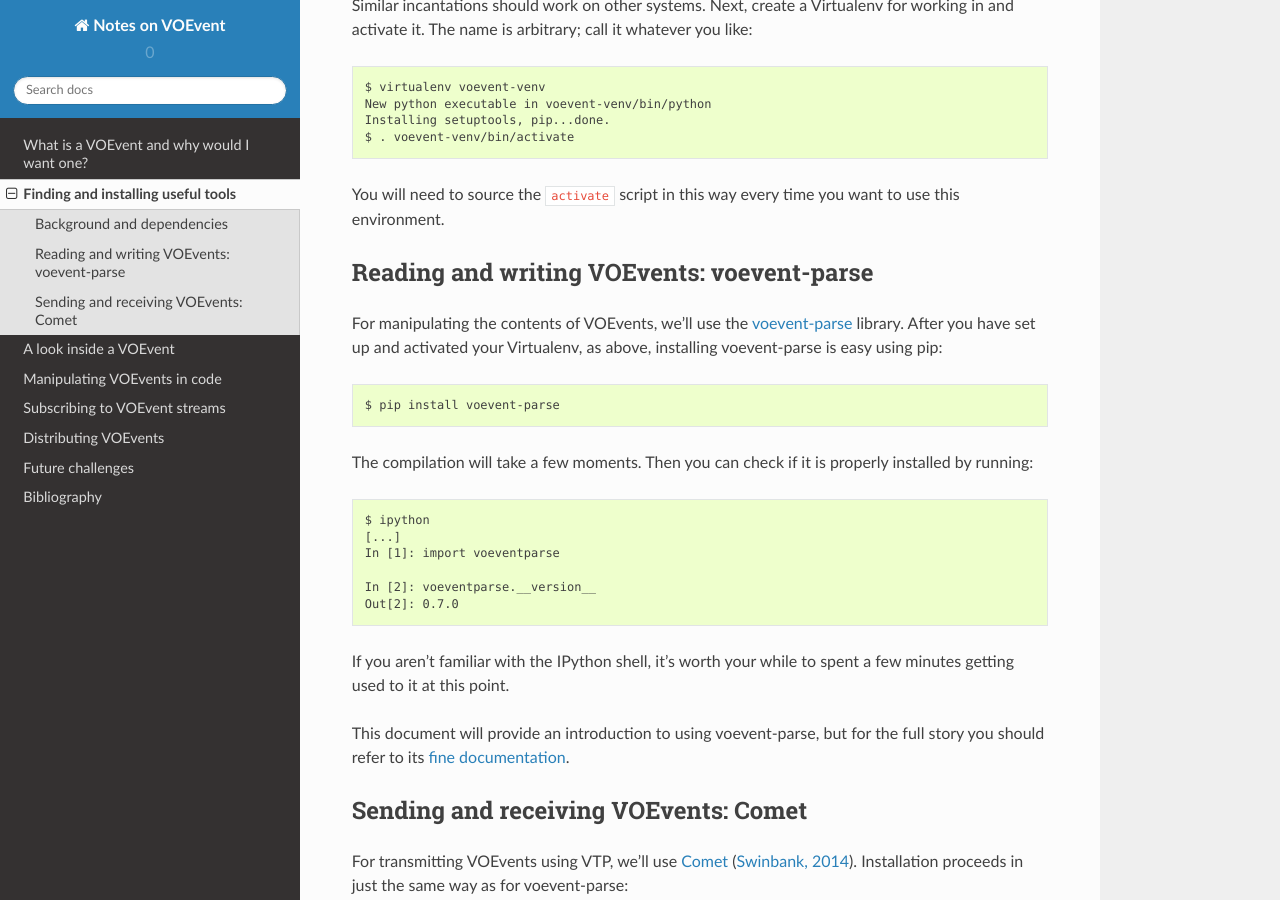
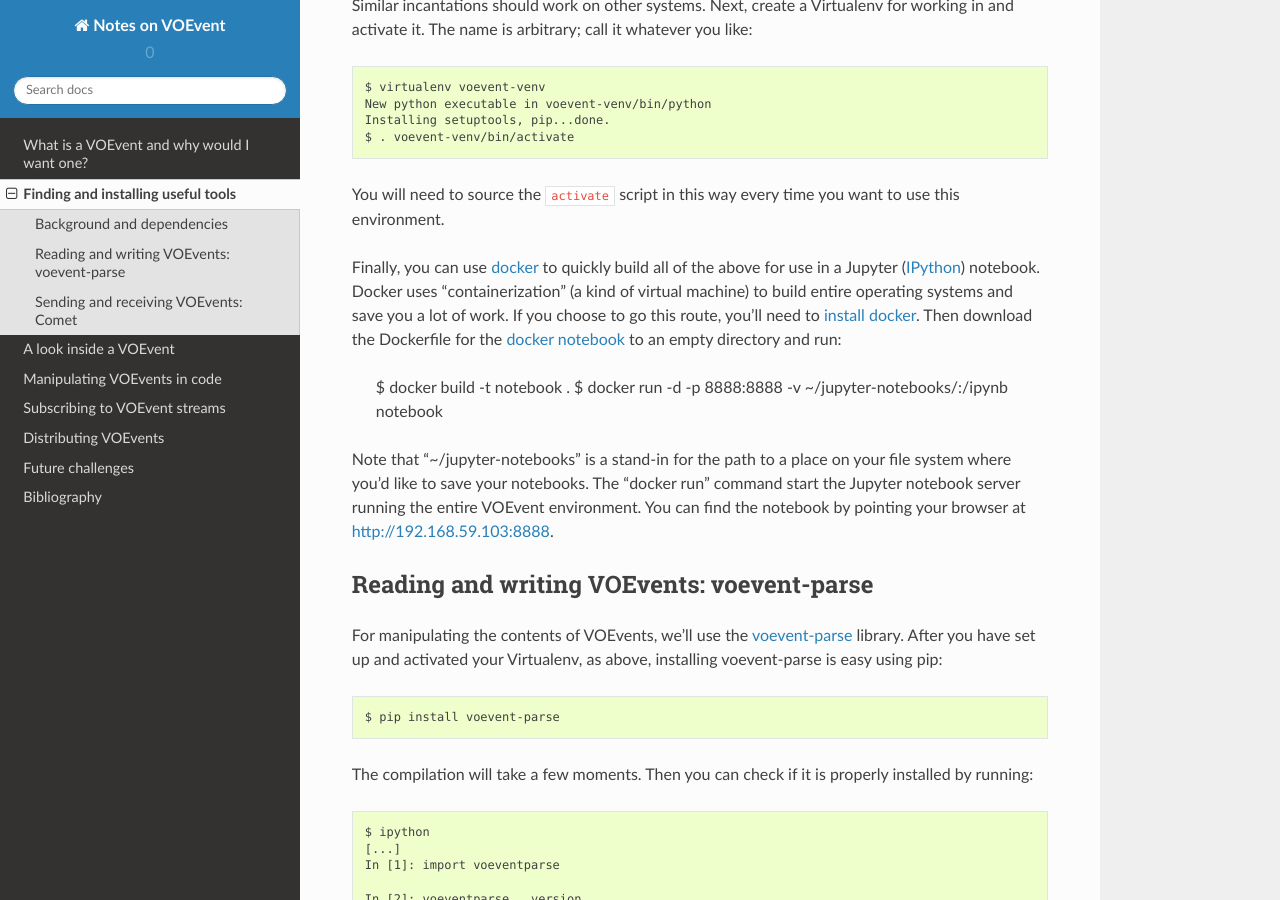
Before and after one commit to jdswinbank/voevent-notes, a Sphinx documentation site: the page built from docs/setup.rst, in a window 1280 px wide and 900 px high, scrolled down 1139 px. Built offline with Sphinx 7.4.7 and the Read the Docs theme 2.0.0, drawn with Linux system fonts in a browser that asks for light colours.

Commit message:
added docker install instructions

```diff
--- a/docs/setup.rst
+++ b/docs/setup.rst
@@ -65,6 +65,24 @@ like::
 You will need to source the ``activate`` script in this way every time you
 want to use this environment.
 
+Finally, you can use `docker`_ to quickly build all of the above for use in
+a Jupyter (`IPython`_) notebook. Docker uses "containerization" (a kind of virtual
+machine) to build entire operating systems and save you a lot of work.
+If you choose to go this route, you'll need to `install docker`_. Then
+download the Dockerfile for the `docker notebook`_ to an empty directory and
+run:
+
+  $ docker build -t notebook .
+  $ docker run -d -p 8888:8888 -v ~/jupyter-notebooks/:/ipynb notebook
+
+Note that "~/jupyter-notebooks" is a stand-in for the path to a place on your
+file system where you'd like to save your notebooks. The "docker run" command
+start the Jupyter notebook server running the entire VOEvent environment. You
+can find the notebook by pointing your browser at http://192.168.59.103:8888.
+
+.. _install docker: https://docs.docker.com/installation/
+.. _docker notebook: https://github.com/caseyjlaw/voevent-docker-notebook
+.. _docker: https://www.docker.com
 .. _pip: https://pip.pypa.io/
 .. _apt: https://en.wikipedia.org/wiki/Advanced_Packaging_Tool
 .. _Debian: http://www.debian.org/
```
